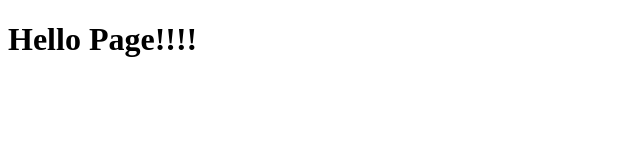
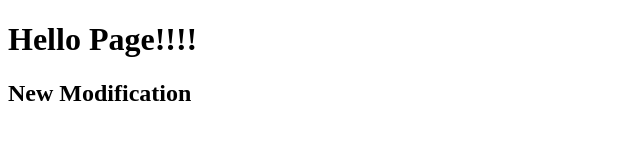
Before and after one commit to Saurabhjava/ACSJavaTraining, a plain HTML site: page Hello.html in a window 1280 px wide. Shown: the whole page, without its empty margins (0-640 px from the left). Drawn offline with Linux system fonts and the light colour scheme.

Commit message:
First Commit in asha branch

```diff
--- a/Hello.html
+++ b/Hello.html
@@ -10,6 +10,7 @@
 
 <body>
     <h1>Hello Page!!!!</h1>
+    <h2>New Modification</h2>
 </body>
 
 </html>
--- /dev/null
+++ b/demo.js
@@ -0,0 +1 @@
+console.log("This is for Demo");
```
